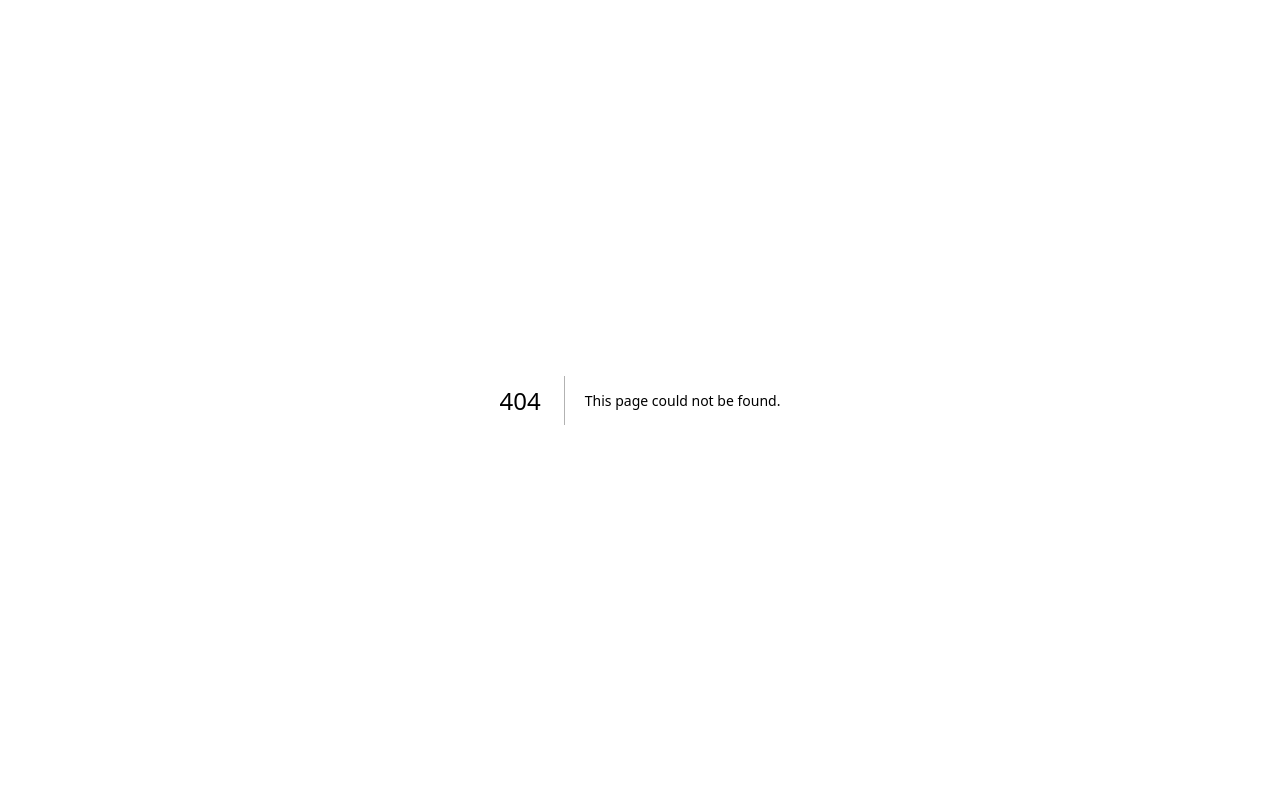
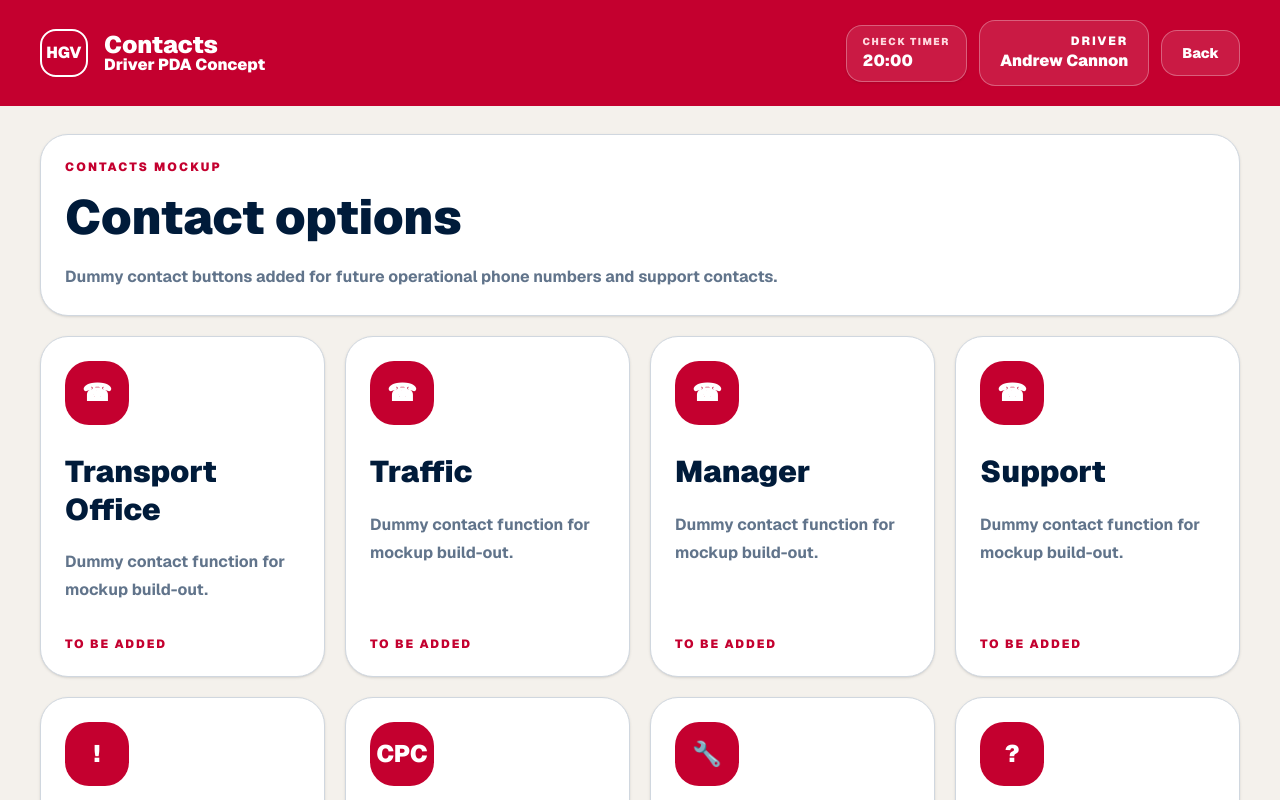
Before and after one commit to acannon76/rugby-league-supporter-web, a Next.js app: page /internal/app-ideas/contacts in a window 1280 px wide. Before the commit this address had no page. Shown: the top 800 px of the page. Built offline with nearby package versions, Linux system fonts and the light colour scheme.

Commit message:
Link Mockup added

```diff
--- a/src/app/internal/app-ideas/HgvDriverPdaMockupClient.tsx
+++ b/src/app/internal/app-ideas/HgvDriverPdaMockupClient.tsx
@@ -67,10 +67,10 @@ const appButtons: AppButton[] = [
     actionText: "TO BE ADDED",
   },
   {
-    title: "Breakdown",
-    text: "Breakdown support and recovery information to be added.",
-    href: "/internal/app-ideas/breakdown",
-    icon: "🚛",
+    title: "Contacts",
+    text: "Key contact numbers and operational support details.",
+    href: "/internal/app-ideas/contacts",
+    icon: "☎",
     actionText: "OPEN",
   },
 ];
--- /dev/null
+++ b/src/app/internal/app-ideas/contacts/page.tsx
@@ -0,0 +1,98 @@
+import Link from "next/link";
+import VehicleCheckTimer from "../../vehicle-checks/VehicleCheckTimer";
+
+const contactOptions = [
+  { title: "Transport Office", icon: "☎" },
+  { title: "Traffic", icon: "☎" },
+  { title: "Manager", icon: "☎" },
+  { title: "Support", icon: "☎" },
+  { title: "Emergency", icon: "!" },
+  { title: "CPC", icon: "CPC" },
+  { title: "Maintenance", icon: "🔧" },
+  { title: "Helpdesk", icon: "?" },
+];
+
+export default function ContactsPage() {
+  return (
+    <main className="min-h-screen bg-[#f4f1ec] font-sans text-[#001b3a]">
+      <header className="bg-[#c4002f] px-4 py-5 text-white sm:px-6 lg:px-10">
+        <div className="mx-auto flex max-w-[1280px] flex-col gap-4 sm:flex-row sm:items-center sm:justify-between">
+          <div className="flex items-center gap-4">
+            <div className="flex h-12 w-12 items-center justify-center rounded-2xl border-2 border-white text-base font-black">
+              HGV
+            </div>
+
+            <div>
+              <h1 className="text-xl font-black leading-none sm:text-2xl">
+                Contacts
+              </h1>
+              <p className="text-sm font-black leading-none sm:text-base">
+                Driver PDA Concept
+              </p>
+            </div>
+          </div>
+
+          <div className="flex flex-col gap-3 sm:ml-auto sm:flex-row sm:items-center">
+            <VehicleCheckTimer />
+
+            <div className="rounded-2xl border border-white/30 bg-white/10 px-5 py-3 text-right">
+              <p className="text-xs font-black uppercase tracking-[0.16em]">
+                Driver
+              </p>
+              <p className="text-base font-black">Andrew Cannon</p>
+            </div>
+
+            <Link
+              href="/internal/app-ideas"
+              className="rounded-2xl border border-white/30 bg-white/10 px-5 py-3 text-sm font-black text-white no-underline transition hover:bg-white/20"
+            >
+              Back
+            </Link>
+          </div>
+        </div>
+      </header>
+
+      <section className="px-4 py-7 sm:px-6 lg:px-10">
+        <div className="mx-auto max-w-[1280px]">
+          <section className="mb-5 rounded-[28px] border border-[#d0d7df] bg-white p-6 shadow-sm">
+            <p className="text-xs font-black uppercase tracking-[0.18em] text-[#c4002f]">
+              Contacts mockup
+            </p>
+            <h2 className="mt-3 text-4xl font-black leading-tight text-[#001b3a] sm:text-5xl">
+              Contact options
+            </h2>
+            <p className="mt-4 max-w-[780px] text-base font-bold leading-7 text-[#61748b]">
+              Dummy contact buttons added for future operational phone numbers and support contacts.
+            </p>
+          </section>
+
+          <section className="grid grid-cols-1 gap-5 sm:grid-cols-2 lg:grid-cols-4">
+            {contactOptions.map((button) => (
+              <button
+                key={button.title}
+                type="button"
+                className="group flex h-full min-h-[270px] flex-col rounded-[28px] border border-[#d0d7df] bg-white p-6 text-left text-[#001b3a] shadow-sm transition hover:-translate-y-1 hover:shadow-lg"
+              >
+                <div className="mb-7 flex h-16 w-16 items-center justify-center rounded-3xl bg-[#c4002f] text-2xl font-black text-white">
+                  {button.icon}
+                </div>
+
+                <h3 className="text-3xl font-black leading-tight">
+                  {button.title}
+                </h3>
+
+                <p className="mt-5 text-base font-bold leading-7 text-[#61748b]">
+                  Dummy contact function for mockup build-out.
+                </p>
+
+                <div className="mt-auto pt-8 text-xs font-black uppercase tracking-[0.16em] text-[#c4002f]">
+                  To be added
+                </div>
+              </button>
+            ))}
+          </section>
+        </div>
+      </section>
+    </main>
+  );
+}
--- a/src/app/internal/app-ideas/messaging/page.tsx
+++ b/src/app/internal/app-ideas/messaging/page.tsx
@@ -1,15 +1,64 @@
 import Link from "next/link";
 import VehicleCheckTimer from "../../vehicle-checks/VehicleCheckTimer";
 
-const dummyButtons = [
-  { title: "Button 1", icon: "●" },
-  { title: "Button 2", icon: "◆" },
-  { title: "Button 3", icon: "■" },
-  { title: "Button 4", icon: "▲" },
-  { title: "Button 5", icon: "★" },
-  { title: "Button 6", icon: "✓" },
-  { title: "Button 7", icon: "!" },
-  { title: "Button 8", icon: "→" },
+type MessagingOption = {
+  title: string;
+  icon: string;
+  text: string;
+  href?: string;
+  actionText?: string;
+};
+
+const messagingOptions: MessagingOption[] = [
+  {
+    title: "Breakdown",
+    icon: "🚛",
+    text: "Breakdown support and recovery information.",
+    href: "/internal/app-ideas/breakdown",
+    actionText: "OPEN",
+  },
+  {
+    title: "CPC",
+    icon: "CPC",
+    text: "Dummy CPC messaging function for mockup build-out.",
+    actionText: "TO BE ADDED",
+  },
+  {
+    title: "Button 3",
+    icon: "■",
+    text: "Dummy messaging function for mockup build-out.",
+    actionText: "TO BE ADDED",
+  },
+  {
+    title: "Button 4",
+    icon: "▲",
+    text: "Dummy messaging function for mockup build-out.",
+    actionText: "TO BE ADDED",
+  },
+  {
+    title: "Button 5",
+    icon: "★",
+    text: "Dummy messaging function for mockup build-out.",
+    actionText: "TO BE ADDED",
+  },
+  {
+    title: "Button 6",
+    icon: "✓",
+    text: "Dummy messaging function for mockup build-out.",
+    actionText: "TO BE ADDED",
+  },
+  {
+    title: "Button 7",
+    icon: "!",
+    text: "Dummy messaging function for mockup build-out.",
+    actionText: "TO BE ADDED",
+  },
+  {
+    title: "Button 8",
+    icon: "→",
+    text: "Dummy messaging function for mockup build-out.",
+    actionText: "TO BE ADDED",
+  },
 ];
 
 export default function MessagingPage() {
@@ -67,28 +116,8 @@ export default function MessagingPage() {
           </section>
 
           <section className="grid grid-cols-1 gap-5 sm:grid-cols-2 lg:grid-cols-4">
-            {dummyButtons.map((button) => (
-              <button
-                key={button.title}
-                type="button"
-                className="group flex h-full min-h-[270px] flex-col rounded-[28px] border border-[#d0d7df] bg-white p-6 text-left text-[#001b3a] shadow-sm transition hover:-translate-y-1 hover:shadow-lg"
-              >
-                <div className="mb-7 flex h-16 w-16 items-center justify-center rounded-3xl bg-[#c4002f] text-2xl font-black text-white">
-                  {button.icon}
-                </div>
-
-                <h3 className="text-3xl font-black leading-tight">
-                  {button.title}
-                </h3>
-
-                <p className="mt-5 text-base font-bold leading-7 text-[#61748b]">
-                  Dummy messaging function for mockup build-out.
-                </p>
-
-                <div className="mt-auto pt-8 text-xs font-black uppercase tracking-[0.16em] text-[#c4002f]">
-                  To be added
-                </div>
-              </button>
+            {messagingOptions.map((button) => (
+              <MessagingOptionCard key={button.title} button={button} />
             ))}
           </section>
         </div>
@@ -96,3 +125,43 @@ export default function MessagingPage() {
     </main>
   );
 }
+
+function MessagingOptionCard({ button }: { button: MessagingOption }) {
+  const cardClasses =
+    "group flex h-full min-h-[270px] flex-col rounded-[28px] border border-[#d0d7df] bg-white p-6 text-left text-[#001b3a] shadow-sm transition hover:-translate-y-1 hover:shadow-lg";
+
+  const content = (
+    <>
+      <div className="mb-7 flex h-16 w-16 items-center justify-center rounded-3xl bg-[#c4002f] text-2xl font-black text-white">
+        {button.icon}
+      </div>
+
+      <h3 className="text-3xl font-black leading-tight">{button.title}</h3>
+
+      <p className="mt-5 text-base font-bold leading-7 text-[#61748b]">
+        {button.text}
+      </p>
+
+      <div className="mt-auto pt-8 text-xs font-black uppercase tracking-[0.16em] text-[#c4002f]">
+        {button.actionText || "TO BE ADDED"}{" "}
+        {button.href && (
+          <span className="transition group-hover:translate-x-1">→</span>
+        )}
+      </div>
+    </>
+  );
+
+  if (button.href) {
+    return (
+      <Link href={button.href} className={`${cardClasses} no-underline`}>
+        {content}
+      </Link>
+    );
+  }
+
+  return (
+    <button type="button" className={cardClasses}>
+      {content}
+    </button>
+  );
+}
```
